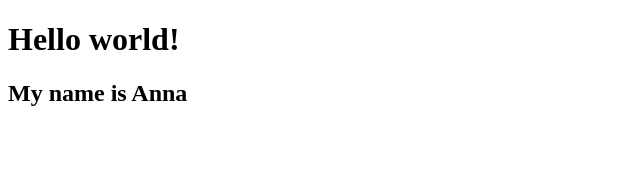
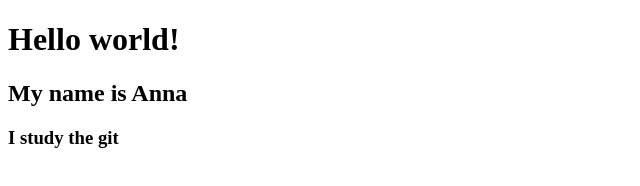
Before and after one commit to Khausta/project, a plain HTML site: page src/index.html in a window 1280 px wide. Shown: the whole page, without its empty margins (0-640 px from the left). Drawn offline with Linux system fonts and the light colour scheme.

Commit message:
index.html mod

```diff
--- a/src/index.html
+++ b/src/index.html
@@ -9,6 +9,7 @@
 <body>
     <h1>Hello world!</h1>
     <h2>My name is Anna</h2>
+    <h3>I study the git</h3>
 
 </body>
 </html>
```
